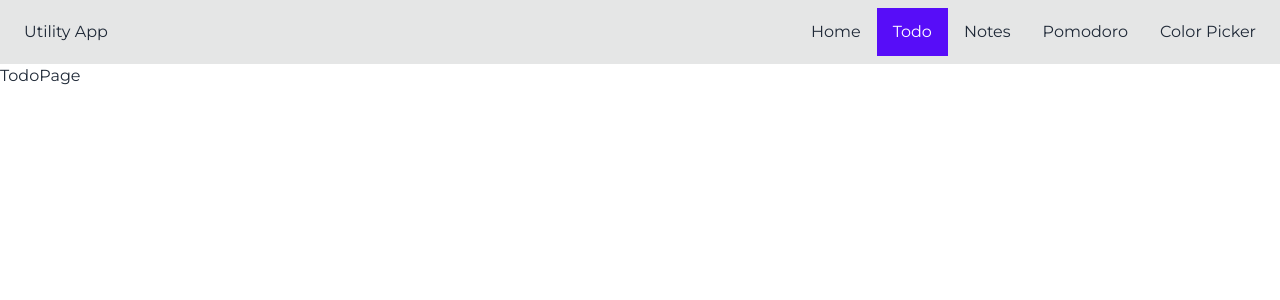
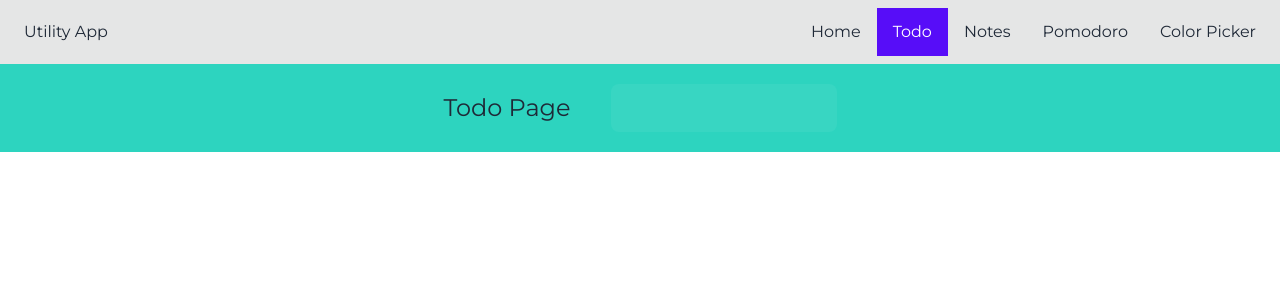
Before and after one commit to vishesh-baj/utility-react, a React (Vite) app in the folder client/: page /todo in a window 1280 px wide. Shown: the top 300 px of the page. Built offline with nearby package versions, Linux system fonts and the light colour scheme.

Commit message:
added global state to redux

```diff
--- a/client/src/App.jsx
+++ b/client/src/App.jsx
@@ -1,6 +1,6 @@
 import React from "react";
 import { BrowserRouter, Routes, Route, Navigate } from "react-router-dom";
-import { AuthLayout, DashboardLayout } from "./layout";
+
 import {
   ColorPickerPage,
   HomePage,
@@ -23,7 +23,7 @@ const App = () => {
           <Route element={<RegisterPage />} path={PATHS.register} />
           <Route element={<Navigate to={PATHS.login} />} path={PATHS.root} />
 
-          {/* app routes */}
+          {/* app routes protected with extra layer */}
           <Route
             element={
               <Protected isLoggedIn={true}>
--- a/client/src/layout/DashboardLayout.jsx
+++ b/client/src/layout/DashboardLayout.jsx
@@ -32,6 +32,7 @@ const DashboardLayout = ({ children }) => {
               </svg>
             </label>
           </div>
+
           <div className="flex-1 px-2 mx-2">Utility App</div>
           <div className="flex-none hidden lg:block">
             <ul className="menu menu-horizontal">
@@ -61,6 +62,7 @@ const DashboardLayout = ({ children }) => {
         <label htmlFor="my-drawer-3" className="drawer-overlay"></label>
         <ul className="menu flex flex-col gap-5 p-4 w-80 bg-base-100">
           {/* <!-- Sidebar content here --> */}
+
           <li>
             <NavLink
               onClick={() => (toggleRef.current.checked = false)}
--- a/client/src/pages/TodoPage.jsx
+++ b/client/src/pages/TodoPage.jsx
@@ -1,7 +1,24 @@
 import React from "react";
 import { DashboardLayout } from "../layout";
+
 const TodoPage = () => {
-  return <DashboardLayout>TodoPage</DashboardLayout>;
+  return (
+    <DashboardLayout>
+      <div className="flex justify-center items-center bg-teal-400">
+        <h1 className="p-5 text-2xl">Todo Page</h1>
+        <div className="p-5">
+          <div className="card">
+            <input
+              className="input input-ghost"
+              type="text"
+              name="todo"
+              id=""
+            />
+          </div>
+        </div>
+      </div>
+    </DashboardLayout>
+  );
 };
 
 export default TodoPage;
--- /dev/null
+++ b/client/src/redux/AppSlice.js
@@ -0,0 +1,17 @@
+import { createSlice } from "@reduxjs/toolkit";
+
+const initialState = {
+  user: null,
+  todo: [],
+  notes: [],
+  pomodoro: [],
+  colorPicker: [],
+};
+
+export const globalSlice = createSlice({
+  name: "global_slice",
+  initialState,
+  reducers: {},
+});
+
+export default globalSlice.reducer;
```
Also changed, not shown: client/src/pages/index.js (line endings or trailing spaces).
